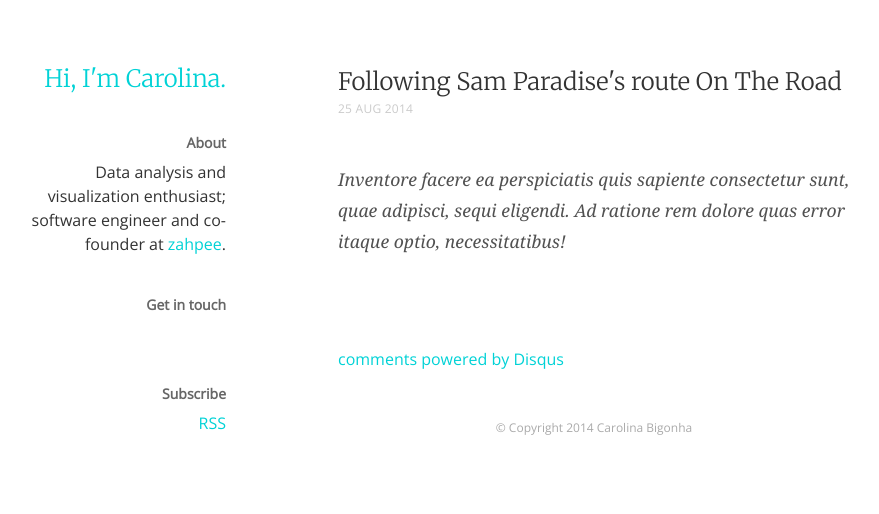
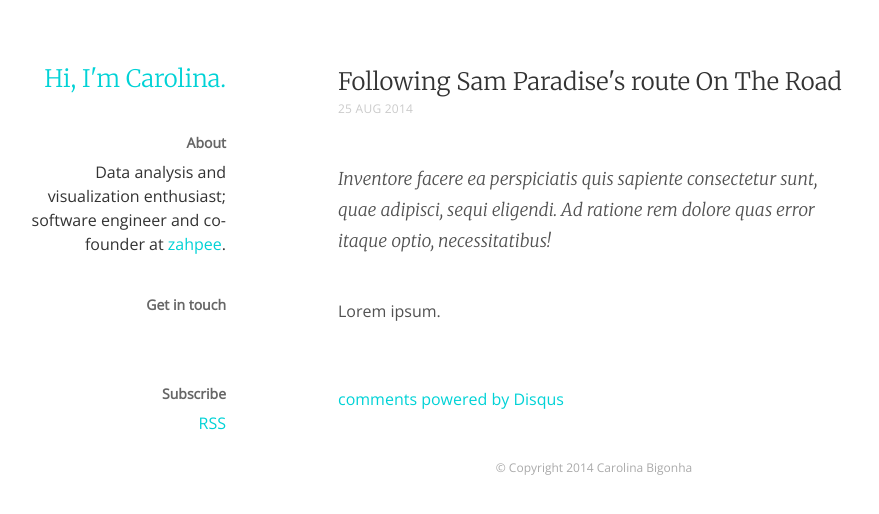
Before and after one commit to carolinabigonha/carolinabigonha.github.io, a Jekyll site: the page built from _posts/2014-08-25-following-sam-paradises-route-on-the-road.md, in a window 1280 px wide. Shown: the top 514 px of the page, without its empty margins (190-1069 px from the left). Built offline with Jekyll 4.4.1, drawn with Linux system fonts in a browser that asks for light colours; some web fonts are replaced; Markdown is read by kramdown in place of the engine named in the settings; comment, search, counter and statistics services are not loaded.

```diff
--- a/_layouts/post.html
+++ b/_layouts/post.html
@@ -7,6 +7,7 @@ layout: default
   <span class="post-date">{{ page.date | date_to_string }}</span>
   <p class="post-introduction">{{ page.introduction }}</p>
   {{ content }}
+
 </div>
 
 {% include disqus.html %}
--- a/_posts/2014-08-25-on-the-road-visualized.md
+++ b/_posts/2014-08-25-following-sam-paradises-route-on-the-road.md
@@ -3,5 +3,6 @@ layout: post
 title:  "Following Sam Paradise's route On The Road"
 date:   2014-08-25 17:58:53
 introduction: Inventore facere ea perspiciatis quis sapiente consectetur sunt, quae adipisci, sequi eligendi. Ad ratione rem dolore quas error itaque optio, necessitatibus!
-categories: machine learning, visualization
 ---
+
+Lorem ipsum.
--- a/public/css/custom.css
+++ b/public/css/custom.css
@@ -137,7 +137,7 @@ strong {
     margin-bottom: 20px;
 }
 .post-introduction {
-    font-family: Georgia;
+    font-family: "Merriweather", Georgia, serif;
     font-style: italic;
     font-size: 1.1em;
     line-height: 1.75em;
```
Also changed, not shown: _posts/2014-08-11-lets-map-a-map-of-brazil.md (+0 -1 lines).
